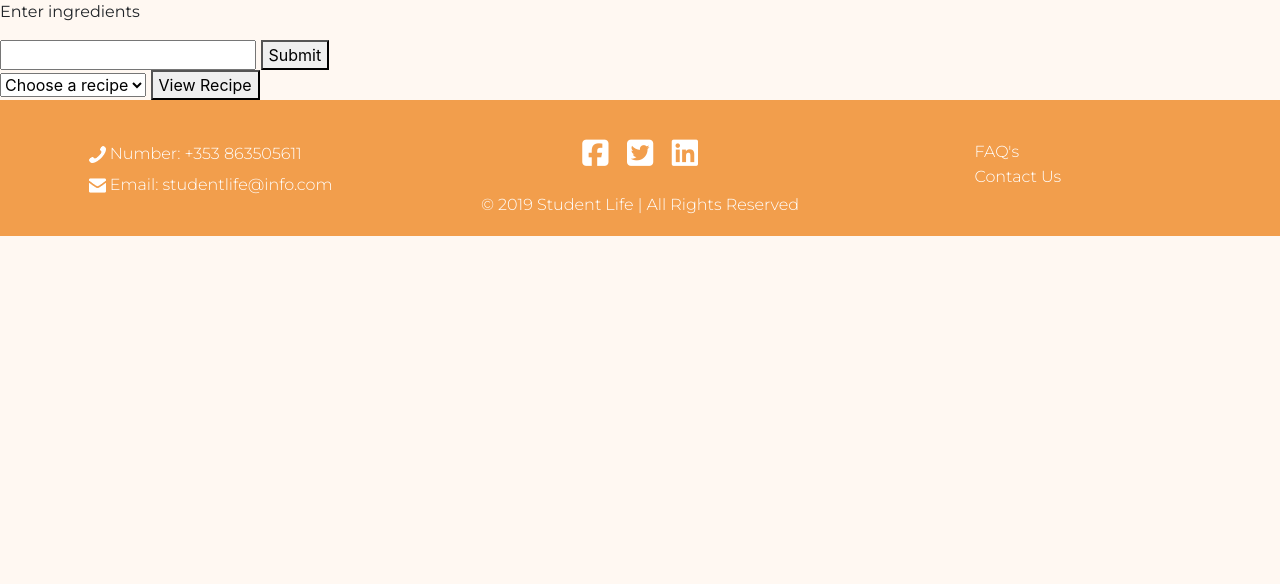
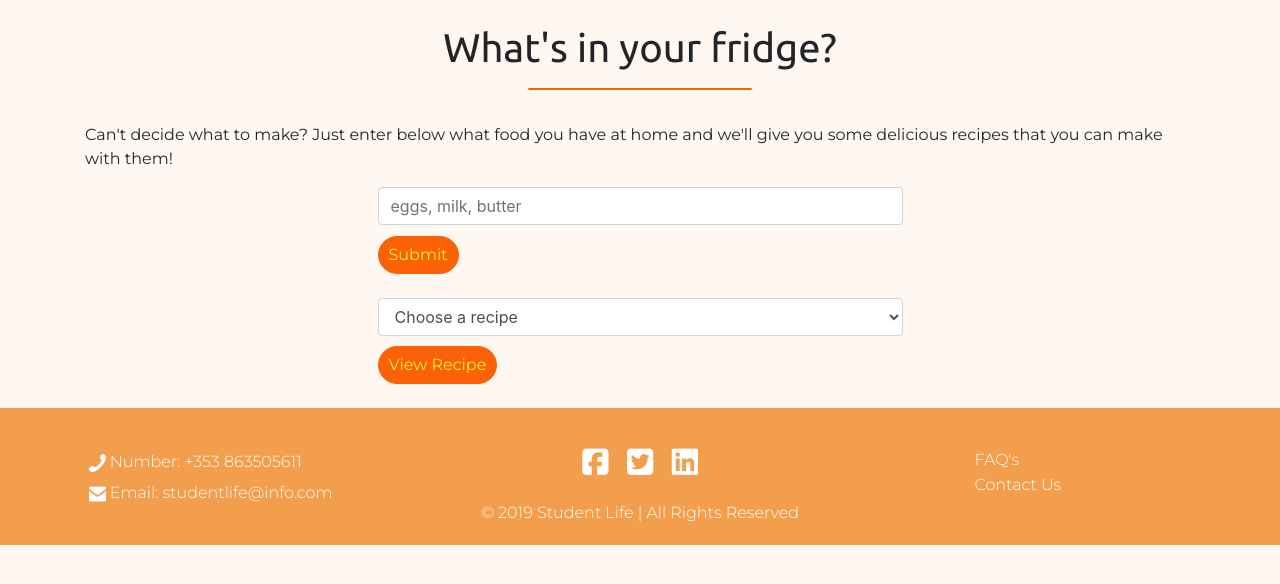
Before and after one commit to shaunagoodman/studentlife, a PHP site: page /recipe-api in a window 1280 px wide. Shown: the part 82-666 px from the top of the page. Run offline with PHP 8.4, Linux system fonts and the light colour scheme; some libraries are stand-ins or nearby versions.

Commit message:
Changes to recipe API,nav & CSS
I've made more changes to the css, the nav and recipe api page

```diff
--- a/StudentLife/css/niamhs.css
+++ b/StudentLife/css/niamhs.css
@@ -193,7 +193,7 @@ button.navbar-toggler{
     border-width: 2px;
     border-radius:50px;
     font-family: 'Montserrat', sans-serif;
-    font-weight: 500;
+    font-weight: 400;
     padding-left: 20px;
     padding-right: 20px;
 }
@@ -208,7 +208,7 @@ button.navbar-toggler{
     border-width: 2px;
     border-radius:50px;
     font-family: 'Montserrat', sans-serif;
-    font-weight: 500;
+    font-weight: 400;
 }
 
 
@@ -415,6 +415,11 @@ button.btn-link:hover{
     border-width: 1px;
 }
 
+.profile-h5{
+    color:#f09451;
+}
+
+
 .user-info{
     padding:5%;
 }
@@ -588,3 +593,52 @@ label{
 .contact-heading{
     padding-top: 3%;
 }
+
+
+
+
+/* *********************** RECIPE API CSS  **********************    */
+
+.recipe-api{
+
+    margin-left: 25%;
+}
+
+
+#selectedRecipe{
+    font-family: 'Montserrat', sans-serif;
+}
+
+
+.api-button:hover,
+.api-button:focus,
+.api-button:active,
+.api-button {
+    color: #F7F13B;                  /*writing*/
+    background-color: #FB6107;
+    border-color: #FB6107;
+    border-width: 1px;
+    border-radius:50px;
+    font-family: 'Montserrat', sans-serif;
+    font-weight: 400;
+    padding-left: 10px;
+    padding-right: 10px;
+}
+
+.api-button:hover,
+.api-button:focus,
+.api-button:active,
+.api-button.active {
+    color: #FB6107;                  /*writing*/
+    background-color:#F7F13B ;
+    border-color: #FB6107;
+    border-width: 1px;
+    border-radius:50px;
+    font-family: 'Montserrat', sans-serif;
+    font-weight: 400;
+}
+
+
+.api-button{
+    margin-top: 2%;
+}
--- a/StudentLife/includes/nav-menu.php
+++ b/StudentLife/includes/nav-menu.php
@@ -43,7 +43,7 @@ and open the template in the editor.
                     <a class="nav-link" href="index.php">Home</a>
                 </li>
                 <li class="nav-hover nav-item">
-                    <a class="nav-link" href="#">Recipes</a>
+                    <a class="nav-link" href="recipe-api">Recipes</a>
                 </li>
                 <li class="nav-hover nav-item">
                     <a class="nav-link" href="login.php">Login</a>
--- a/StudentLife/recipe-api.php
+++ b/StudentLife/recipe-api.php
@@ -6,25 +6,61 @@ include_once 'includes/CDNs.php';
 ?>
 
 <head>
+
+  <meta charset="UTF-8">
+  <title>Recipe API</title>
+
+
+
   <script src="javascript/scripts.js"></script>
 </head>
 
 <body>
+
   <?php include_once 'includes/nav-menu.php'; ?>
-<p>Enter ingredients</p>
-<input name = 'ingredients' id = 'ingredients' />
-        <button onclick="findRecipe()">Submit</button>
+
+  <div class="container">
+
+  <br>
+   <center> <h1>What's in your fridge?</h1> </center>
+    <hr class="faq-line" >
+
+    <p>Can't decide what to make? Just enter below what food you have at home and we'll give you some delicious
+      recipes that you can make with them!</p>
+
+  <div class="col-md-6 recipe-api" >
+
+
+    <input class="form-control" name='ingredients' id='ingredients'  placeholder="eggs, milk, butter" />
+
+    <button class="btn api-button" onclick="findRecipe()">Submit</button>
+
     <div id="result"></div>
-        <select id="selectIngredients">
+
+    <br>
+    <select class="form-control" id="selectIngredients">
       <option>Choose a recipe</option>
     </select>
-<button onClick = "viewRecipe()">
-View Recipe
-</button>
-<div id="selectedRecipe"></div>
+
+    <button class="btn api-button" onClick="viewRecipe()"> View Recipe</button>
+    </div>
+
+
+<!-- recipe displayed below-->
+
+    <div class="col-md-12" >
+    <div class="recipe-itself" id="selectedRecipe"></div>
+    </div>
+
+<br>
+
+
+  </div>
+
   <?php
   include_once 'includes/footer.php';
   ?>
+
 </body>
 
 </html>
```
Also changed, not shown: StudentLife/images/background-profile.jpg (added). Lines whose indentation alone changed are shown as unchanged.
